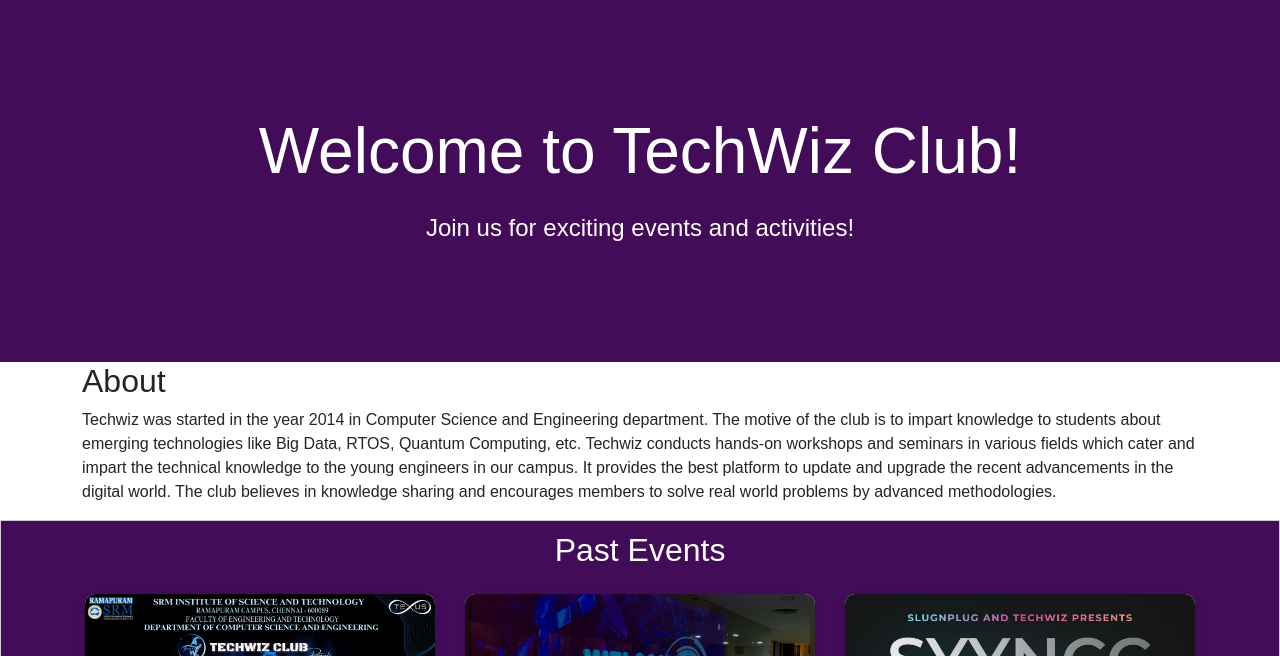
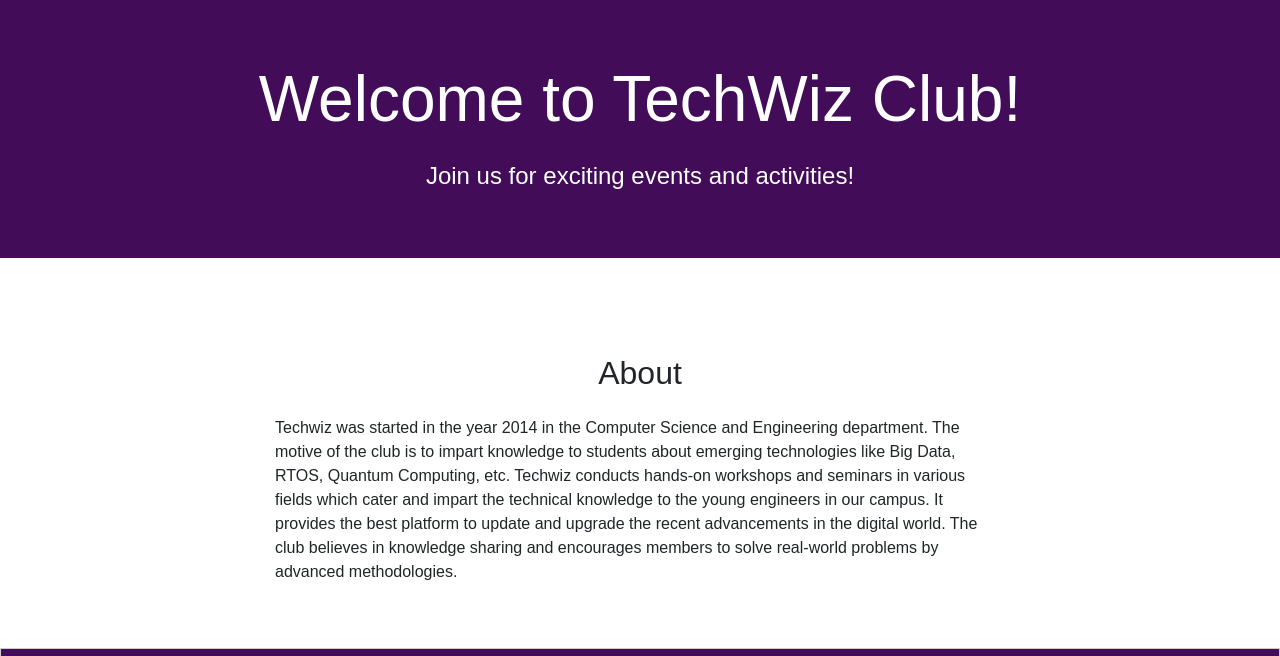
Before and after one commit to Souvik8426/CODEWEB, a plain HTML site: page index.html in a window 1280 px wide. Shown: the part 115-771 px from the top of the page. Drawn offline with nearby package versions, Linux system fonts and the light colour scheme.

Commit message:
Update index.html

```diff
--- a/index.html
+++ b/index.html
@@ -70,18 +70,26 @@
 </nav>
 
 <!-- Header -->
-<header id="Home" class="club-home-page">
-    <h1>Welcome to TechWiz Club!</h1>
-    <p>Join us for exciting events and activities!</p>
+<header id="Home" class="club-home-page py-5">
+    <div class="container text-center">
+        <h1>Welcome to TechWiz Club!</h1>
+        <p>Join us for exciting events and activities!</p>
+    </div>
 </header>
 
 <!-- About section -->
-<section id="About">
-    <div class="container-sm">
-        <h2>About</h2>
-        <p>Techwiz was started in the year 2014 in Computer Science and Engineering department. The motive of the club is to impart knowledge to students about emerging technologies like Big Data, RTOS, Quantum Computing, etc. Techwiz conducts hands-on workshops and seminars in various fields which cater and impart the technical knowledge to the young engineers in our campus. It provides the best platform to update and upgrade the recent advancements in the digital world. The club believes in knowledge sharing and encourages members to solve real world problems by advanced methodologies.</p>
+<section id="About" class="mt-5 py-5">
+    <div class="container">
+        <div class="row justify-content-center">
+            <div class="col-lg-8">
+                <h2 class="text-center mb-4">About</h2>
+                <p>Techwiz was started in the year 2014 in the Computer Science and Engineering department. The motive of the club is to impart knowledge to students about emerging technologies like Big Data, RTOS, Quantum Computing, etc. Techwiz conducts hands-on workshops and seminars in various fields which cater and impart the technical knowledge to the young engineers in our campus. It provides the best platform to update and upgrade the recent advancements in the digital world. The club believes in knowledge sharing and encourages members to solve real-world problems by advanced methodologies.</p>
+            </div>
+        </div>
     </div>
 </section>
+
+
 
 <!-- Past Events section -->
 <section id="Past-events" class="event-box">
@@ -116,6 +124,7 @@
                     </div>
                 </div>
             </div>
+            <!-- Repeat this structure for each past event -->
         </div>
     </div>
 </section>
@@ -135,7 +144,7 @@
             <div class="col-md-4">
                 <div class="gallery-item"><img src="./Metaverse/meta_3.png" alt="" class="img-fluid"></div>
             </div>
-            <!-- Repeat this structure to add more gallery item -->
+            <!-- Repeat this structure for each gallery item -->
         </div>
     </div>
 </section>
```
